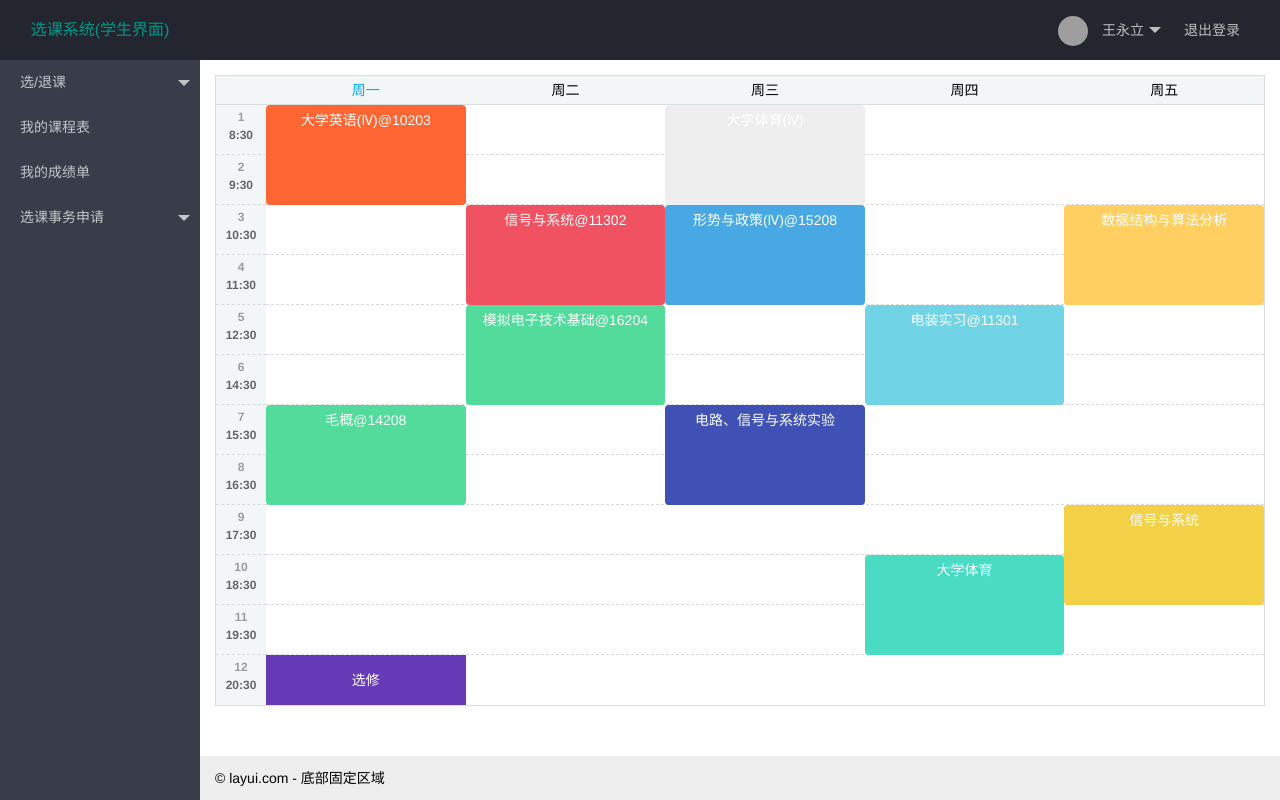
After one commit to Kyle-Dwyer/CourseSelectingSystem, a Django app: page /student/courseTable/ in a window 1280 px wide. The commit adds this page. Run offline with Django 3.2, Linux system fonts and the light colour scheme; grey boxes are pictures that could not be loaded.

Commit message:
添加页面模板

```diff
--- /dev/null
+++ b/static/timetable/Timetable.css
@@ -0,0 +1,91 @@
+#coursesTable {
+            padding: 15px 10px;
+        }
+
+        .Courses-head {
+            background-color: #edffff;
+        }
+
+        .Courses-head > div {
+            text-align: center;
+            font-size: 14px;
+            line-height: 28px;
+        }
+
+        .left-hand-TextDom, .Courses-head {
+            background-color: #f2f6f7;
+        }
+
+        .Courses-leftHand {
+            background-color: #f2f6f7;
+            font-size: 12px;
+        }
+
+        .Courses-leftHand .left-hand-index {
+            color: #9c9c9c;
+            margin-bottom: 4px !important;
+        }
+
+        .Courses-leftHand .left-hand-name {
+            color: #666;
+        }
+
+        .Courses-leftHand p {
+            text-align: center;
+            font-weight: 900;
+        }
+
+        .Courses-head > div {
+            border-left: none !important;
+        }
+
+        .Courses-leftHand > div {
+            padding-top: 5px;
+            border-bottom: 1px dashed rgb(219, 219, 219);
+        }
+
+        .Courses-leftHand > div:last-child {
+            border-bottom: none !important;
+        }
+
+        .left-hand-TextDom, .Courses-head {
+            border-bottom: 1px solid rgba(0, 0, 0, 0.1) !important;
+        }
+
+        .Courses-content > ul {
+            border-bottom: 1px dashed rgb(219, 219, 219);
+            box-sizing: border-box;
+        }
+
+        .Courses-content > ul:last-child {
+            border-bottom: none !important;
+        }
+
+        .highlight-week {
+            color: #02a9f5 !important;
+        }
+
+        .Courses-content li {
+            text-align: center;
+            color: #666666;
+            font-size: 14px;
+            line-height: 50px;
+        }
+
+        .Courses-content li span {
+            padding: 6px 2px;
+            box-sizing: border-box;
+            line-height: 18px;
+            border-radius: 4px;
+            white-space: normal;
+            word-break: break-all;
+            cursor: pointer;
+        }
+
+        .grid-active {
+            z-index: 9999;
+        }
+
+        .grid-active span {
+            box-shadow: 0px 2px 4px rgba(0, 0, 0, 0.2);
+        }
--- a/student/student_urls.py
+++ b/student/student_urls.py
@@ -4,4 +4,5 @@ from . import views
 
 urlpatterns = [
     url(r'^index/', views.index),
+    url(r'^courseTable/', views.showCourseTable),
 ]
--- /dev/null
+++ b/student/templates/student/courseTable.html
@@ -0,0 +1,76 @@
+{% extends 'student/student.html' %}
+
+{% load static %}
+
+{% block css %}
+    <link rel="stylesheet" href="{% static 'timetable/Timetable.css' %}">
+{% endblock %}
+
+{% block body %}
+    <div id="courseTable"></div>
+{% endblock %}
+{% block js %}
+    <script>
+        layui.use('element', function(){
+            var element = layui.element;
+        });
+    </script>
+    <script src="{% static 'timetable/Timetables.min.js' %}"></script>
+    <script>
+        var timetables = [
+        ['大学英语(Ⅳ)@10203','大学英语(Ⅳ)@10203','','','','','毛概@14208','毛概@14208','','','','选修'],
+        ['','','信号与系统@11302','信号与系统@11302','模拟电子技术基础@16204','模拟电子技术基础@16204','','','','','',''],
+        ['大学体育(Ⅳ)','大学体育(Ⅳ)','形势与政策(Ⅳ)@15208','形势与政策(Ⅳ)@15208','','','电路、信号与系统实验','电路、信号与系统实验','','','',''],
+        ['','','','','电装实习@11301','电装实习@11301','','','','大学体育','大学体育',''],
+        ['','','数据结构与算法分析','数据结构与算法分析','','','','','信号与系统','信号与系统','',''],
+];
+        var timetableType = [
+                [{index: '1',name: '8:30'}, 1],
+                [{index: '2',name: '9:30'}, 1],
+                [{index: '3',name: '10:30'}, 1],
+                [{index: '4',name: '11:30'}, 1],
+                [{index: '5',name: '12:30'}, 1],
+                [{index: '6',name: '14:30'}, 1],
+                [{index: '7',name: '15:30'}, 1],
+                [{index: '8',name: '16:30'}, 1],
+                [{index: '9',name: '17:30'}, 1],
+                [{index: '10',name: '18:30'}, 1],
+                [{index: '11',name: '19:30'}, 1],
+                [{index: '12',name: '20:30'}, 1]
+        ];
+        var week =  ['周一', '周二', '周三', '周四', '周五'];
+        var highlightWeek = new Date().getDay();
+        var styles = {
+            Gheight: 50,
+            leftHandWidth: 50,
+            palette: ['#ff6633', '#eeeeee']
+        };
+        // 实例化(初始化课表)
+        var Timetable = new Timetables({
+            el: '#courseTable',
+            timetables: timetables,
+            week: week,
+            timetableType: timetableType,
+            highlightWeek: highlightWeek,
+            gridOnClick: function (e) {
+              alert(e.name + '  ' + e.week +', 第' + e.index + '节课, 课长' + e.length +'节')
+              console.log(e)
+            },
+            styles: styles
+        });
+        //重新设置参数 渲染
+        function onChange() {
+          Timetable.setOption({
+            timetables: courseListOther,
+            week: ['一', '二', '三', '四', '五', '六', '日'],
+            styles:{
+              palette: ['#dedcda', '#ff4081']
+            },
+            timetableType:courseType,
+            gridOnClick: function (e) {
+              console.log(e)
+            }})
+        };
+    </script>
+
+{% endblock %}
--- a/student/templates/student/student.html
+++ b/student/templates/student/student.html
@@ -3,7 +3,7 @@
 {% block header-name %}(学生界面){% endblock %}
 {% block nav %}
 
-    <li class="layui-nav-item layui-nav-itemed">
+    <li class="layui-nav-item {% block nav1 %}{% endblock %}">
         <a class="" href="javascript:;">选/退课</a>
         <dl class="layui-nav-child">
             <dd><a href="javascript:;">选课</a></dd>
@@ -11,15 +11,15 @@
         </dl>
     </li>
 
-    <li class="layui-nav-item">
+    <li class="layui-nav-item {% block nav2 %}{% endblock %}">
         <a href="javascript:;">我的课程表</a>
     </li>
 
-    <li class="layui-nav-item">
+    <li class="layui-nav-item {% block nav3 %}{% endblock %}">
         <a href="javascript:;">我的成绩单</a>
     </li>
 
-    <li class="layui-nav-item">
+    <li class="layui-nav-item {% block nav4 %}{% endblock %}">
         <a class="" href="javascript:;">选课事务申请</a>
         <dl class="layui-nav-child">
             <dd><a href="javascript:;">查看已有申请</a></dd>
--- a/student/views.py
+++ b/student/views.py
@@ -3,4 +3,8 @@ from django.shortcuts import render
 
 # Create your views here.
 def index(request):
-    return render(request, 'student/student.html')
+    return render(request, 'student/studentInfo.html')
+
+
+def showCourseTable(request):
+    return render(request, 'student/courseTable.html')
--- a/templates/base.html
+++ b/templates/base.html
@@ -6,6 +6,7 @@
   <meta name="viewport" content="width=device-width, initial-scale=1, maximum-scale=1">
   <title>欢迎使用选课系统！</title>
   <link rel="stylesheet" href="{% static 'layui/css/layui.css' %}">
+  {% block css %}{% endblock %}
 </head>
 <body class="layui-layout-body">
 <div class="layui-layout layui-layout-admin">
@@ -41,7 +42,11 @@
 
   <div class="layui-body">
     <!-- 内容主体区域 -->
-    <div style="padding: 15px;">内容主体区域</div>
+    <div style="padding: 15px;">
+        {% block body %}
+
+        {% endblock %}
+    </div>
   </div>
 
   <div class="layui-footer">
@@ -50,12 +55,13 @@
   </div>
 </div>
 <script src="{% static 'layui/layui.js' %}"></script>
-<script>
-//JavaScript代码区域
-layui.use('element', function(){
-  var element = layui.element;
+{% block js %}
+    <script>
+        layui.use('element', function(){
+            var element = layui.element;
+        });
+    </script>
+{% endblock %}
 
-});
-</script>
 </body>
 </html>
```
Also changed, not shown: administrator/templates/administrator/courseManage.html (added, +10 -0 lines), administrator/templates/administrator/registerScore.html (added, +10 -0 lines), administrator/templates/administrator/studentManage.html (added, +10 -0 lines), administrator/templates/administrator/teacherManage.html (added, +10 -0 lines), student/templates/student/courseApply.html (added, +10 -0 lines), student/templates/student/courseManage.html (added, +10 -0 lines), student/templates/student/studentInfo.html (added, +8 -0 lines), student/templates/student/studentInfoManage.html (added, +37 -0 lines), student/templates/student/transcript.html (added, +10 -0 lines), teacher/templates/teacher/courseApply.html (added, +10 -0 lines), teacher/templates/teacher/registerScore.html (added, +10 -0 lines), teacher/templates/teacher/teacherInfo.html (added, +10 -0 lines), teacher/templates/teacher/teacherInfoManage.html (added, +10 -0 lines), static/timetable/Timetables.min.js (added).
